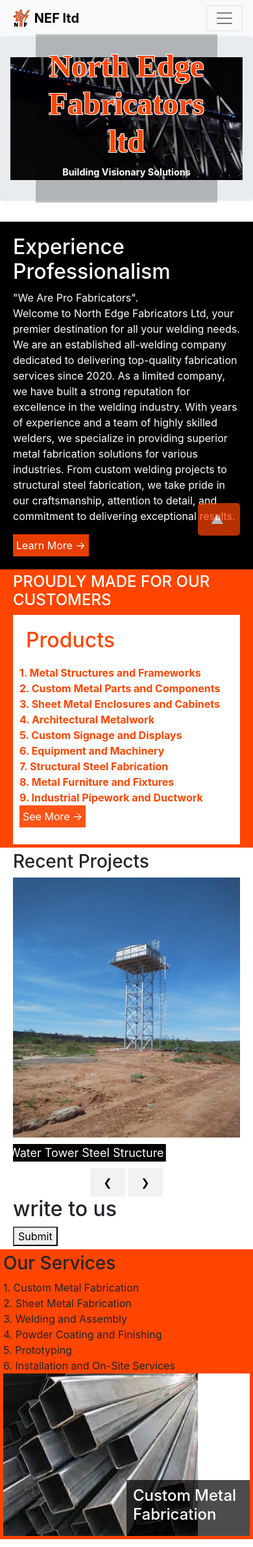
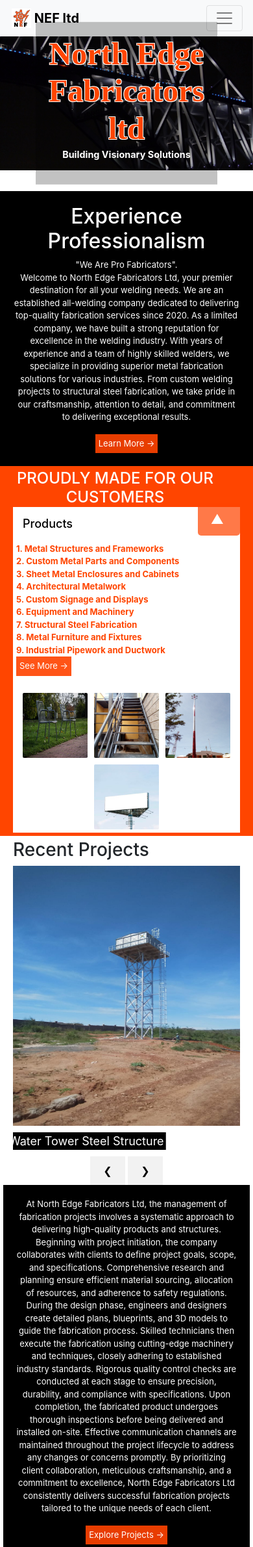
Before and after one commit to deni-cyber/nefproject, a Django app: page / in a window 390 px wide; the page is wider, and only the part inside the window is pictured. Shown: the top 2380 px of that part at 65% size. Run offline with Django 4.2, Linux system fonts and the light colour scheme; data comes from the database, SQL or seed files in the repository.

Commit message:
completed home page

```diff
--- a/homeapp/static/homeapp/css/main_style.css
+++ b/homeapp/static/homeapp/css/main_style.css
@@ -6,8 +6,9 @@ footer {
 }
 
 
+
+
 .jumbotron {
-    background-size: cover; /* This ensures the image covers the entire element */
     color: white;
     text-align: center;
 }
@@ -49,6 +50,7 @@ footer {
 
 
 .image-container {
+    padding: 0px;
     position: relative; /* Create a positioning context for absolute positioning */
 }
 
@@ -72,6 +74,7 @@ footer {
 .responsive-section {
     padding: 20px;
     background-color: orangered;
+    min-height: 450px;
 }
 
 /* Media query for smaller screens */
@@ -154,21 +157,51 @@ footer {
     font-weight: bold;
 }
 
+.listP2{
+    color: rgb(255, 255, 255);
+    font-size: 16px;
+    font-weight: bold;
+}
 .pdiv{
     background-color: white;
     padding: 10px;
 }
 
 .pdiv h4{
-    color: orangered;
+    color: black;
     padding: 10px;
     font-size: xx-large;
+}
+@media (max-width: 768px) {
+    .pdiv{
+        background-color: white;
+        padding: 5px;
+        font-size: small;
+    }
+    .pdiv p{
+        font-size: small;
+    }
+    .pdiv h4{
+        padding: 10px;
+        font-size: large;
+
+    }
 }
 .aboutdiv{
     background-color: black;
     padding: 10px;
     color: white ;
     padding: 20px;
+}
+@media (max-width: 768px) {
+    .aboutdiv{
+        background-color: black;
+        padding: 10px;
+        color: white ;
+        padding: 20px;
+        font-size: small;
+        text-align: center;
+    }
 }
 
 
@@ -211,6 +244,7 @@ footer {
     100% {
         transform: translateX(0%);
     }
+
 }
 
 
@@ -233,5 +267,47 @@ footer {
 @media (max-width: 600px) {
     .boldh1{
         font-size: 24px; /* Adjust font size for smaller screens */
+        text-align: center;
+        max-width: 90%;
+    }
+    .aboutdiv{
+        background-color: black;
+        padding: 10px;
+        color: white ;
+        padding: 20px;
+        font-size: small;
+        text-align: center;
     }
 }
+
+/* Reset some default margin/padding */
+body, h1 {
+    margin: 0;
+    padding: 0;
+}
+
+/* Center align the content */
+.image-section {
+    display: flex;
+    flex-wrap: wrap; /* Wrap images to new rows when needed */
+    justify-content: center; /* Center align images horizontally */
+    gap: 10px; /* Add some space between images */
+}
+.image-section img{
+    height: 200px;
+    width: 200px;
+    border-radius: 2px;
+}
+
+/* Adjust image size for smaller screens */
+@media screen and (max-width: 768px) {
+    .image-section img {
+        max-width: 100px; /* Make sure images don't exceed container width */
+        height: 100px; /* Maintain aspect ratio */
+    }
+
+}
+
+.h1align{
+    text-align: center;
+}
--- a/homeapp/static/homeapp/css/slideshow.css
+++ b/homeapp/static/homeapp/css/slideshow.css
@@ -38,6 +38,8 @@
 
 @media (max-width: 600px) {
     .caption{
+        top: 0;
+        right: 0;
         width: 50%; /* Adjust font size for smaller screens */
     }
 
--- a/homeapp/templates/homeapp/base.html
+++ b/homeapp/templates/homeapp/base.html
@@ -11,13 +11,17 @@
 
     <title>{% block title %}NEF ltd-home{% endblock %}</title>
 
+
     <link rel="stylesheet" href="static/homeapp/css/main_style.css">
     <link rel="stylesheet" href="static/homeapp/css/css_ids.css">
     <link rel="stylesheet" href="static/homeapp/css/slideshow.css">
     <link rel="stylesheet" href="static/homeapp/css/footer.css">
 
 
+
     {% load static %}
+    <link rel="icon" type="image/png" href="{% static 'homeapp/images/logo.png' %}">
+
 
 
   </head>
@@ -33,10 +37,10 @@
             aria-controls="navbarNav" aria-expanded="false" aria-label="Toggle navigation">
       <span class="navbar-toggler-icon"></span>
     </button>
-    <div class="collapse navbar-collapse" id="navbarNav">
+    <div class="collapse navbar-collapse " id="navbarNav">
       <ul class="navbar-nav ml-auto">
         <li class="nav-item active">
-          <a class="nav-link" href="#">Home</a>
+          <a class="nav-link " href="#">Home</a>
         </li>
         <li class="nav-item">
           <a class="nav-link" href="#">About</a>
--- a/homeapp/templates/homeapp/home.html
+++ b/homeapp/templates/homeapp/home.html
@@ -64,8 +64,17 @@
                     </p>
                 </div>
             </div>
+
         </div>
+        <section class="responsive-section2">
 
+            <div class="image-section">
+                {% for product in products %}
+                <img src="{{product.product_image.url}}" alt="product image">
+                {% endfor %}
+
+            </div>
+        </section>
     </div>
 </section>
 
@@ -74,7 +83,7 @@
     <div class="container">
 
         <div class="row">
-            <div class="col-md-6 ">
+            <div class="col-md-5 ">
                 <h3>Recent Projects</h3>
                 <div class="slideshow-container2">
                     {% for project in projects %}
@@ -96,13 +105,28 @@
                 </div>
             </div>
 
-            <div class="col-md-4">
-                <h2>write to us</h2>
-                <form method="post">
-                    {% csrf_token %}
-                    {{ form.as_p }}
-                    <button type="submit">Submit</button>
-                </form>
+            <div class="col-md-7 aboutdiv">
+                <P>
+                    At North Edge Fabricators Ltd,
+                     the management of fabrication projects involves a systematic approach
+                     to delivering high-quality products and structures.
+                     Beginning with project initiation, the company collaborates with clients
+                     to define project goals, scope, and specifications. Comprehensive research
+                     and planning ensure efficient material sourcing, allocation of resources,
+                     and adherence to safety regulations. During the design phase, engineers and
+                     designers create detailed plans, blueprints, and 3D models to guide the
+                     fabrication process. Skilled technicians then execute the fabrication using
+                     cutting-edge machinery and techniques, closely adhering to established industry
+                     standards. Rigorous quality control checks are conducted at each stage to ensure
+                     precision, durability, and compliance with specifications. Upon completion, the
+                     fabricated product undergoes thorough inspections before being delivered and
+                     installed on-site. Effective communication channels are maintained throughout
+                     the project lifecycle to address any changes or concerns promptly.
+                     By prioritizing client collaboration, meticulous craftsmanship,
+                     and a commitment to excellence, North Edge Fabricators Ltd consistently
+                     delivers successful fabrication projects tailored to the unique needs of each client.
+                </P>
+                <a> <button class="linkButton">Explore Projects →</button> </a>
             </div>
         </div>
 
@@ -110,15 +134,29 @@
 </section>
 <section class="responsive-section">
     <div class="row">
-        <div class="col-md-7">
+        <div class="col-md-4">
+            <h3 >Reach out to us</h3>
+
+                <p>Nairobi- </p><br/>
+
+                <p>info@example.com</p><br/>
+
+                <p>(123) 456-7890</p><br/>
+
+
+
+        </div>
+        <div class="col-md-4">
             <h3>Our Services</h3>
-
+            <p class="listP2">
                 1. Custom Metal Fabrication<br/>
                 2. Sheet Metal Fabrication<br/>
                 3. Welding and Assembly<br/>
                 4. Powder Coating and Finishing<br/>
                 5. Prototyping<br/>
                 6. Installation and On-Site Services<br/>
+
+            </p>
 
         </div>
 
```
Also changed, not shown: homeapp/static/homeapp/css/css_ids.css (line endings or trailing spaces).
